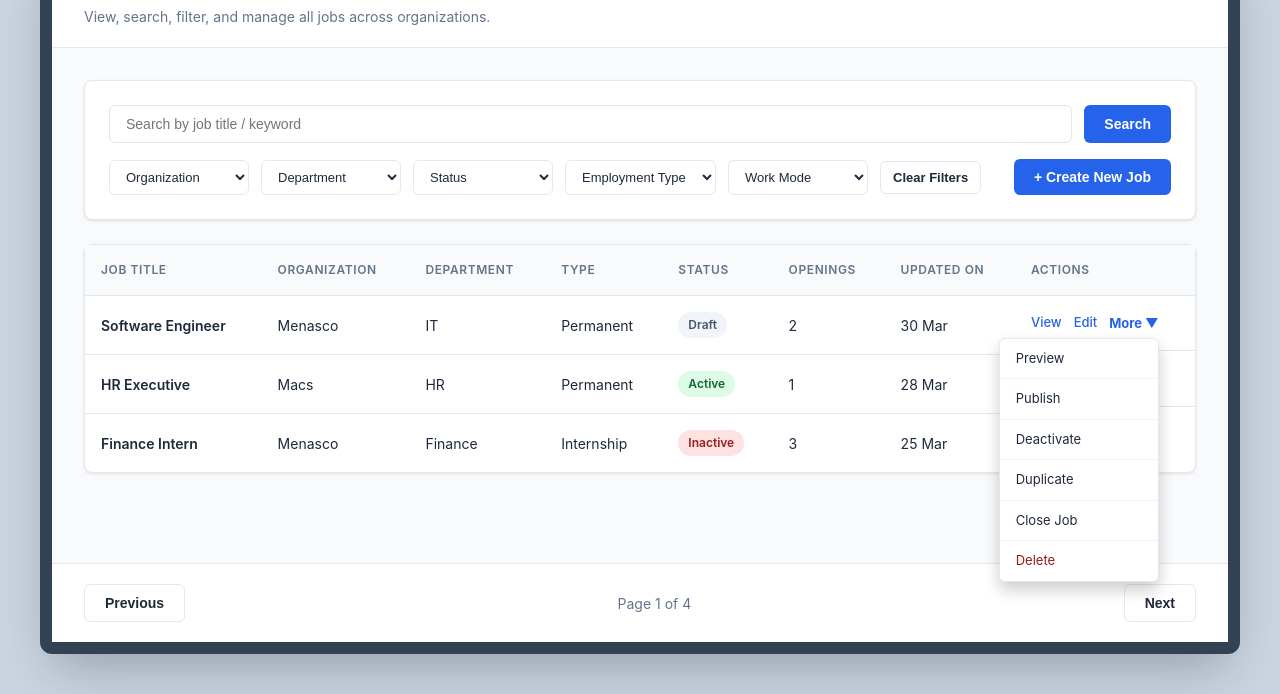
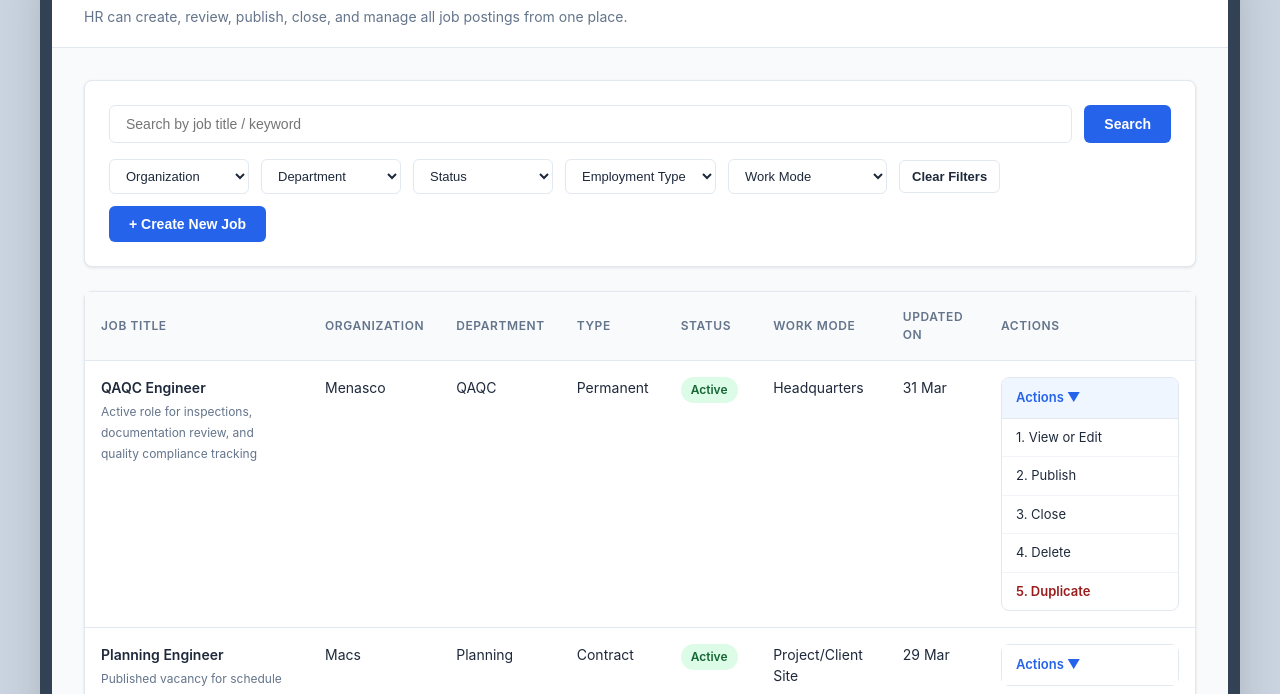
Before and after one commit to qualityMenasco/intranet, a plain HTML site: page index.html in a window 1280 px wide. Shown: the part 106-800 px from the top of the page. Drawn offline with Linux system fonts and the light colour scheme.

Commit message:
Update index.html

```diff
--- a/index.html
+++ b/index.html
@@ -3,7 +3,7 @@
 <head>
     <meta charset="UTF-8">
     <meta name="viewport" content="width=device-width, initial-scale=1.0">
-    <title>Manage Jobs - Admin Dashboard</title>
+    <title>Manage Jobs - HR Dashboard</title>
     <style>
         :root {
             --primary-color: #2563eb;
@@ -15,12 +15,12 @@
             --border-color: #e2e8f0;
             --success-bg: #dcfce7;
             --success-text: #166534;
-            --warning-bg: #fef9c3;
-            --warning-text: #854d0e;
             --danger-bg: #fee2e2;
             --danger-text: #991b1b;
             --draft-bg: #f1f5f9;
             --draft-text: #475569;
+            --closed-bg: #fef2f2;
+            --closed-text: #991b1b;
         }
 
         * {
@@ -31,7 +31,7 @@
 
         body {
             font-family: 'Inter', -apple-system, BlinkMacSystemFont, "Segoe UI", Roboto, Helvetica, Arial, sans-serif;
-            background-color: #cbd5e1; /* Desktop background color */
+            background-color: #cbd5e1;
             color: var(--text-main);
             line-height: 1.5;
             padding: 40px;
@@ -40,21 +40,19 @@
             min-height: 100vh;
         }
 
-        /* Computer Screen Container */
         .screen-container {
             width: 100%;
             max-width: 1200px;
             background-color: var(--bg-color);
             border-radius: 12px;
             box-shadow: 0 25px 50px -12px rgba(0, 0, 0, 0.25);
-            border: 12px solid #334155; /* Monitor frame */
+            border: 12px solid #334155;
             overflow: hidden;
             display: flex;
             flex-direction: column;
             position: relative;
         }
 
-        /* Browser/App Header */
         .app-header {
             background-color: #ffffff;
             border-bottom: 1px solid var(--border-color);
@@ -73,13 +71,11 @@
             color: var(--text-muted);
         }
 
-        /* Main Content Area */
         .main-content {
             padding: 32px;
             flex-grow: 1;
         }
 
-        /* Action Bar */
         .action-bar {
             background: var(--card-bg);
             padding: 24px;
@@ -156,7 +152,6 @@
             flex-grow: 1;
         }
 
-        /* Table Styles */
         .table-container {
             background: var(--card-bg);
             border-radius: 8px;
@@ -186,7 +181,7 @@
             padding: 16px;
             font-size: 14px;
             border-bottom: 1px solid var(--border-color);
-            vertical-align: middle;
+            vertical-align: top;
         }
 
         tr:last-child td {
@@ -197,7 +192,6 @@
             background-color: #f8fafc;
         }
 
-        /* Status Badges */
         .badge {
             padding: 4px 10px;
             border-radius: 9999px;
@@ -208,66 +202,69 @@
 
         .badge-draft { background: var(--draft-bg); color: var(--draft-text); }
         .badge-active { background: var(--success-bg); color: var(--success-text); }
-        .badge-inactive { background: var(--danger-bg); color: var(--danger-text); }
+        .badge-closed { background: var(--closed-bg); color: var(--closed-text); }
 
-        /* Action Links & Dropdown */
-        .action-links {
-            display: flex;
-            gap: 12px;
-            align-items: center;
-            position: relative;
+        .job-title {
+            font-weight: 600;
+            display: block;
+            margin-bottom: 2px;
         }
 
-        .action-link {
-            color: var(--primary-color);
-            text-decoration: none;
-            font-weight: 500;
-            font-size: 13px;
+        .job-subtext {
+            font-size: 12px;
+            color: var(--text-muted);
         }
 
-        .action-link:hover {
-            text-decoration: underline;
+        .actions-cell {
+            min-width: 210px;
         }
 
-        /* Row Actions Dropdown */
-        .dropdown {
-            position: relative;
-            display: inline-block;
+        .action-dropdown {
+            border: 1px solid var(--border-color);
+            border-radius: 8px;
+            background: #ffffff;
+            overflow: hidden;
         }
 
-        .dropdown-content {
-            display: block; /* Visible for wireframe clarity */
-            position: absolute;
-            right: 0;
-            top: 100%;
-            background-color: #ffffff;
-            min-width: 160px;
-            box-shadow: 0px 8px 16px 0px rgba(0,0,0,0.2);
-            z-index: 10;
-            border: 1px solid var(--border-color);
-            border-radius: 6px;
-            margin-top: 4px;
+        .action-dropdown.closed {
+            overflow: visible;
         }
 
-        .dropdown-content a {
-            color: var(--text-main);
-            padding: 10px 16px;
-            text-decoration: none;
-            display: block;
+        .action-dropdown.closed .action-dropdown-label {
+            border-bottom: none;
+            background: #ffffff;
+        }
+
+        .action-dropdown.closed ul {
+            display: none;
+        }
+
+        .action-dropdown-label {
+            padding: 10px 14px;
+            font-size: 13px;
+            font-weight: 600;
+            color: var(--primary-color);
+            background: #eff6ff;
+            border-bottom: 1px solid var(--border-color);
+        }
+
+        .action-dropdown ul {
+            list-style: none;
+        }
+
+        .action-dropdown li {
+            padding: 9px 14px;
             font-size: 13px;
             border-bottom: 1px solid #f1f5f9;
+            color: var(--text-main);
         }
 
-        .dropdown-content a:last-child {
+        .action-dropdown li:last-child {
             border-bottom: none;
             color: var(--danger-text);
+            font-weight: 600;
         }
 
-        .dropdown-content a:hover {
-            background-color: #f8fafc;
-        }
-
-        /* Pagination */
         .pagination {
             display: flex;
             justify-content: space-between;
@@ -282,28 +279,53 @@
             color: var(--text-muted);
         }
 
-        /* Print Optimization */
+        @media (max-width: 1024px) {
+            body {
+                padding: 18px;
+            }
+
+            .main-content,
+            .app-header,
+            .pagination {
+                padding-left: 20px;
+                padding-right: 20px;
+            }
+
+            th, td {
+                padding: 12px;
+            }
+        }
+
         @media print {
             body {
                 background-color: white;
                 padding: 0;
             }
+
             .screen-container {
                 border: none;
                 box-shadow: none;
                 max-width: 100%;
+                border-radius: 0;
             }
-            .btn-primary {
-                border: 1px solid #ccc;
-                color: black;
-                background: none;
+
+            .btn-primary,
+            .btn-outline,
+            .search-input,
+            .select-filter {
+                border: 1px solid #cbd5e1;
+                color: #111827;
+                background: white;
             }
-            .dropdown-content {
-                position: static;
+
+            .table-container,
+            .action-bar {
                 box-shadow: none;
-                border: 1px solid #eee;
-                display: block;
-                margin-top: 10px;
+            }
+
+            .action-dropdown-label {
+                background: #f8fafc;
+                color: #111827;
             }
         }
     </style>
@@ -311,34 +333,58 @@
 <body>
 
     <div class="screen-container">
-        <!-- App Header -->
         <header class="app-header">
             <h1>Manage Jobs</h1>
-            <p>View, search, filter, and manage all jobs across organizations.</p>
+            <p>HR can create, review, publish, close, and manage all job postings from one place.</p>
         </header>
 
-        <!-- Main Content -->
         <main class="main-content">
-
-            <!-- Top Action Bar -->
             <section class="action-bar">
                 <div class="search-row">
                     <input type="text" class="search-input" placeholder="Search by job title / keyword">
                     <button class="btn btn-primary">Search</button>
                 </div>
                 <div class="filter-row">
-                    <select class="select-filter"><option>Organization</option></select>
-                    <select class="select-filter"><option>Department</option></select>
-                    <select class="select-filter"><option>Status</option></select>
-                    <select class="select-filter"><option>Employment Type</option></select>
-                    <select class="select-filter"><option>Work Mode</option></select>
+                    <select class="select-filter">
+                        <option>Organization</option>
+                        <option>Menasco</option>
+                        <option>Macs</option>
+                    </select>
+                    <select class="select-filter">
+                        <option>Department</option>
+                        <option>QAQC</option>
+                        <option>Planning</option>
+                        <option>Procurement</option>
+                        <option>HR</option>
+                    </select>
+                    <select class="select-filter">
+                        <option>Status</option>
+                        <option>Draft</option>
+                        <option>Active</option>
+                        <option>Closed</option>
+                    </select>
+                    <select class="select-filter">
+                        <option>Employment Type</option>
+                        <option>Permanent</option>
+                        <option>Contract</option>
+                        <option>Internship</option>
+                        <option>Consultant</option>
+                    </select>
+                    <select class="select-filter">
+                        <option>Work Mode</option>
+                        <option>Headquarters</option>
+                        <option>Branch Office</option>
+                        <option>Project/Client Site</option>
+                        <option>Warehouse/Factory</option>
+                        <option>Remote</option>
+                        <option>Flexible</option>
+                    </select>
                     <button class="btn btn-outline" style="padding: 8px 12px; font-size: 13px;">Clear Filters</button>
                     <div class="spacer"></div>
                     <button class="btn btn-primary">+ Create New Job</button>
                 </div>
             </section>
 
-            <!-- Job List Table -->
             <div class="table-container">
                 <table>
                     <thead>
@@ -348,62 +394,106 @@
                             <th>Department</th>
                             <th>Type</th>
                             <th>Status</th>
-                            <th>Openings</th>
+                            <th>Work Mode</th>
                             <th>Updated On</th>
                             <th>Actions</th>
                         </tr>
                     </thead>
                     <tbody>
                         <tr>
-                            <td style="font-weight: 600;">Software Engineer</td>
+                            <td>
+                                <span class="job-title">QAQC Engineer</span>
+                                <span class="job-subtext">Active role for inspections, documentation review, and quality compliance tracking</span>
+                            </td>
                             <td>Menasco</td>
-                            <td>IT</td>
+                            <td>QAQC</td>
                             <td>Permanent</td>
-                            <td><span class="badge badge-draft">Draft</span></td>
-                            <td>2</td>
-                            <td>30 Mar</td>
-                            <td class="action-links">
-                                <a href="#" class="action-link">View</a>
-                                <a href="#" class="action-link">Edit</a>
-                                <div class="dropdown">
-                                    <a href="#" class="action-link" style="font-weight: 700;">More ▼</a>
-                                    <div class="dropdown-content">
-                                        <a href="#">Preview</a>
-                                        <a href="#">Publish</a>
-                                        <a href="#">Deactivate</a>
-                                        <a href="#">Duplicate</a>
-                                        <a href="#">Close Job</a>
-                                        <a href="#">Delete</a>
-                                    </div>
+                            <td><span class="badge badge-active">Active</span></td>
+                            <td>Headquarters</td>
+                            <td>31 Mar</td>
+                            <td class="actions-cell">
+                                <div class="action-dropdown">
+                                    <div class="action-dropdown-label">Actions ▼</div>
+                                    <ul>
+                                        <li>1. View or Edit</li>
+                                        <li>2. Publish</li>
+                                        <li>3. Close</li>
+                                        <li>4. Delete</li>
+                                        <li>5. Duplicate</li>
+                                    </ul>
                                 </div>
                             </td>
                         </tr>
                         <tr>
-                            <td style="font-weight: 600;">HR Executive</td>
+                            <td>
+                                <span class="job-title">Planning Engineer</span>
+                                <span class="job-subtext">Published vacancy for schedule preparation, progress tracking, and project coordination</span>
+                            </td>
                             <td>Macs</td>
-                            <td>HR</td>
-                            <td>Permanent</td>
+                            <td>Planning</td>
+                            <td>Contract</td>
                             <td><span class="badge badge-active">Active</span></td>
-                            <td>1</td>
-                            <td>28 Mar</td>
-                            <td class="action-links">
-                                <a href="#" class="action-link">View</a>
-                                <a href="#" class="action-link">Edit</a>
-                                <a href="#" class="action-link">More ▼</a>
+                            <td>Project/Client Site</td>
+                            <td>29 Mar</td>
+                            <td class="actions-cell">
+                                <div class="action-dropdown closed">
+                                    <div class="action-dropdown-label">Actions ▼</div>
+                                    <ul>
+                                        <li>1. View or Edit</li>
+                                        <li>2. Publish</li>
+                                        <li>3. Close</li>
+                                        <li>4. Delete</li>
+                                        <li>5. Duplicate</li>
+                                    </ul>
+                                </div>
                             </td>
                         </tr>
                         <tr>
-                            <td style="font-weight: 600;">Finance Intern</td>
+                            <td>
+                                <span class="job-title">Procurement Intern</span>
+                                <span class="job-subtext">Draft opening prepared for vendor follow-up, quotation tracking, and purchase support</span>
+                            </td>
                             <td>Menasco</td>
-                            <td>Finance</td>
+                            <td>Procurement</td>
                             <td>Internship</td>
-                            <td><span class="badge badge-inactive">Inactive</span></td>
-                            <td>3</td>
-                            <td>25 Mar</td>
-                            <td class="action-links">
-                                <a href="#" class="action-link">View</a>
-                                <a href="#" class="action-link">Edit</a>
-                                <a href="#" class="action-link">More ▼</a>
+                            <td><span class="badge badge-draft">Draft</span></td>
+                            <td>Branch Office</td>
+                            <td>27 Mar</td>
+                            <td class="actions-cell">
+                                <div class="action-dropdown closed">
+                                    <div class="action-dropdown-label">Actions ▼</div>
+                                    <ul>
+                                        <li>1. View or Edit</li>
+                                        <li>2. Publish</li>
+                                        <li>3. Close</li>
+                                        <li>4. Delete</li>
+                                        <li>5. Duplicate</li>
+                                    </ul>
+                                </div>
+                            </td>
+                        </tr>
+                        <tr>
+                            <td>
+                                <span class="job-title">HR Consultant</span>
+                                <span class="job-subtext">Closed role previously used for policy review, hiring workflow support, and team advisory</span>
+                            </td>
+                            <td>Macs</td>
+                            <td>HR</td>
+                            <td>Consultant</td>
+                            <td><span class="badge badge-closed">Closed</span></td>
+                            <td>Flexible</td>
+                            <td>24 Mar</td>
+                            <td class="actions-cell">
+                                <div class="action-dropdown closed">
+                                    <div class="action-dropdown-label">Actions ▼</div>
+                                    <ul>
+                                        <li>1. View or Edit</li>
+                                        <li>2. Publish</li>
+                                        <li>3. Close</li>
+                                        <li>4. Delete</li>
+                                        <li>5. Duplicate</li>
+                                    </ul>
+                                </div>
                             </td>
                         </tr>
                     </tbody>
@@ -411,10 +501,9 @@
             </div>
         </main>
 
-        <!-- Pagination -->
         <footer class="pagination">
             <button class="btn btn-outline">Previous</button>
-            <span class="page-info">Page 1 of 4</span>
+            <span class="page-info">Page 1 of 1</span>
             <button class="btn btn-outline">Next</button>
         </footer>
     </div>
```
